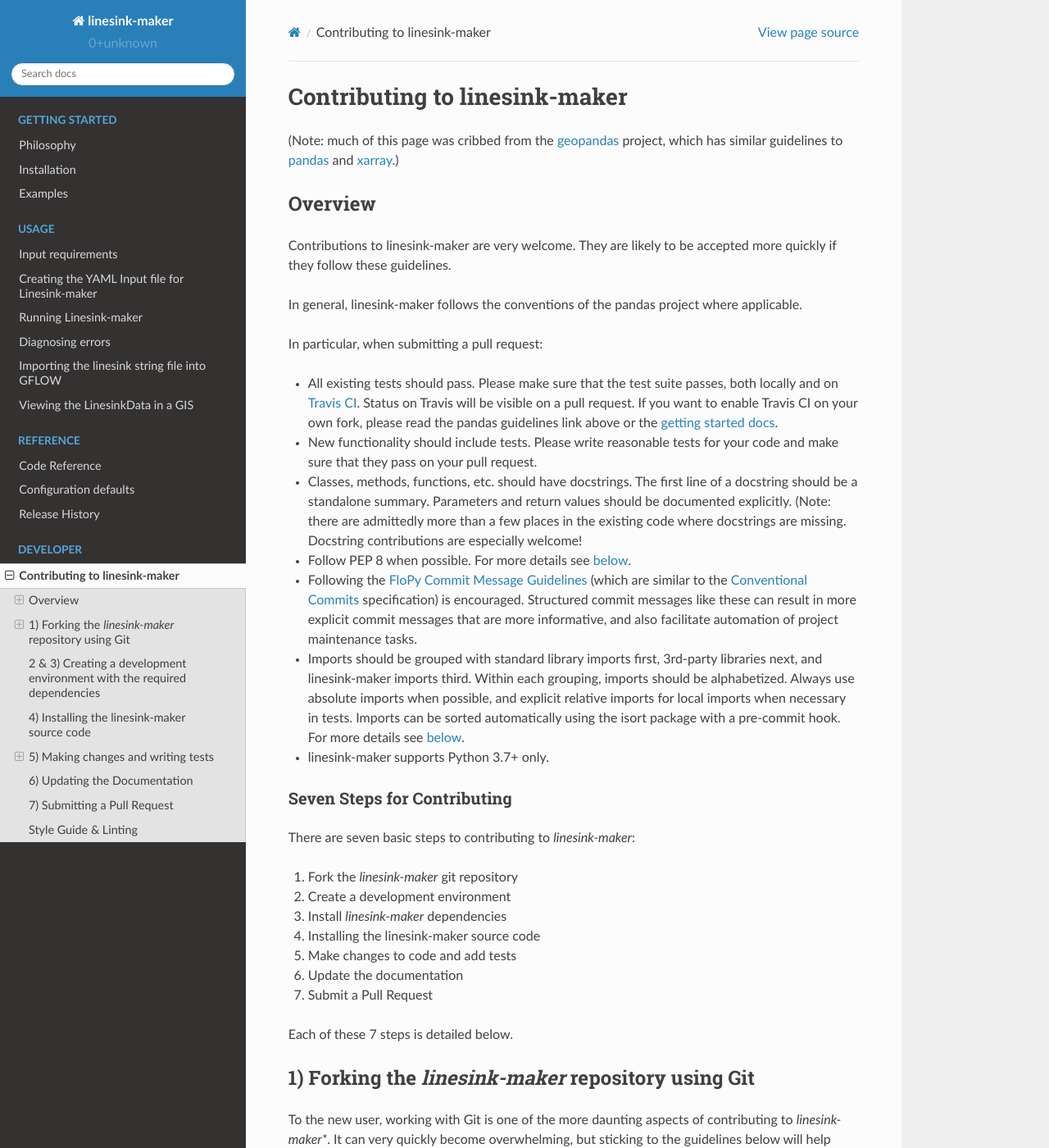
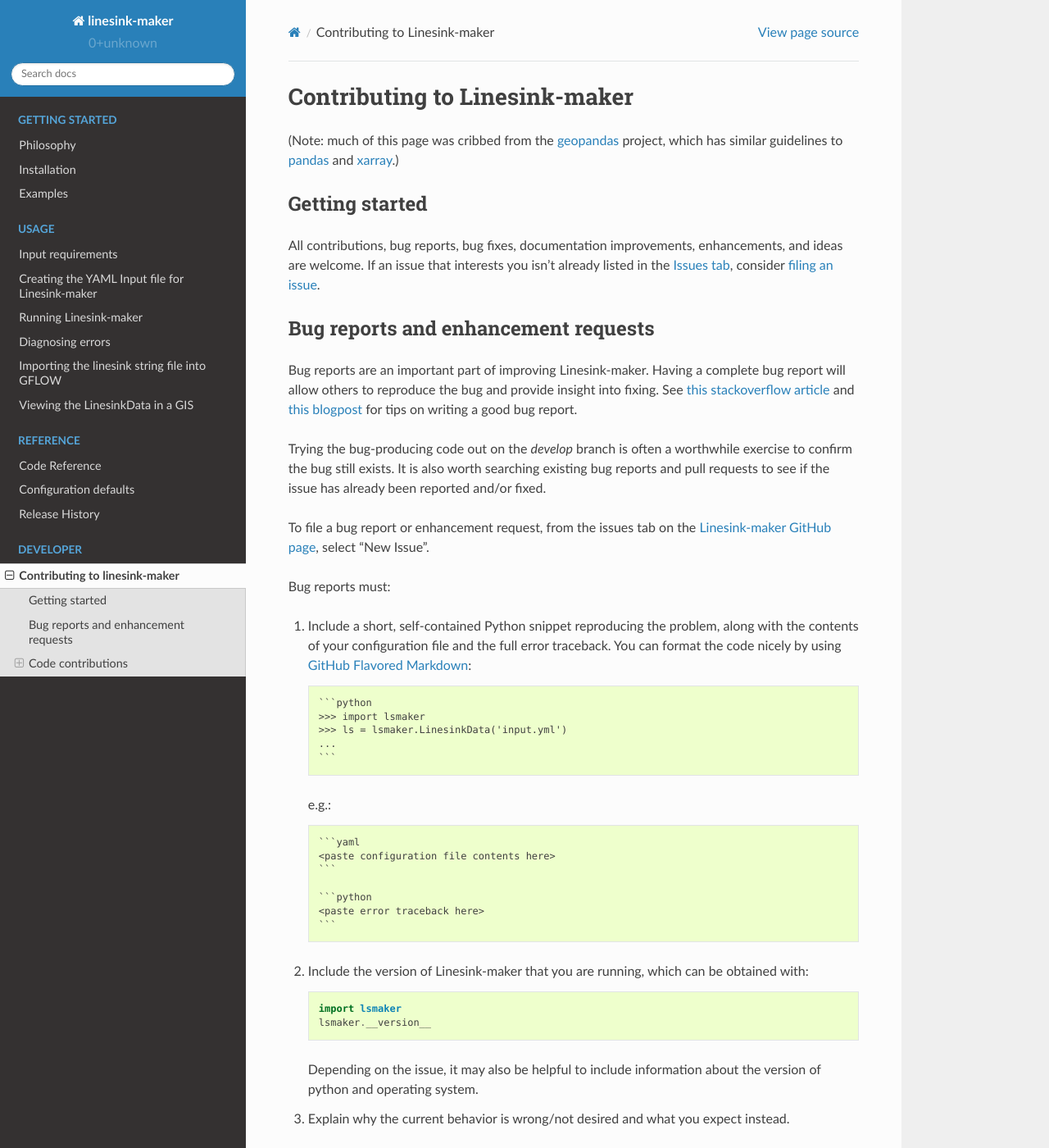
Before and after one commit to DOI-USGS/linesink-maker, a Sphinx documentation site: the page built from docs/source/contributing.rst, in a window 1280 px wide and 1400 px high. Shown: the whole window at 82% size. Built offline with Sphinx 7.4.7 and the Read the Docs theme 2.0.0, drawn with Linux system fonts in a browser that asks for light colours; some of the changed text lies outside the part shown.

Commit message:
docs: update contributing instructions

````diff
--- a/docs/source/contributing.rst
+++ b/docs/source/contributing.rst
@@ -1,28 +1,77 @@
-Contributing to linesink-maker
-================================================================================================
+Contributing to Linesink-maker
+===============================
 
 (Note: much of this page was cribbed from the `geopandas <https://geopandas.org/>`_ project,
 which has similar guidelines to `pandas <http://pandas.pydata.org/pandas-docs/stable/contributing.html>`_
 and `xarray <http://xarray.pydata.org/en/stable/>`_.)
 
-Overview
---------
+Getting started
+----------------
+All contributions, bug reports, bug fixes, documentation improvements, enhancements, and ideas are welcome. If an issue that interests you isn't already listed in the `Issues tab`_, consider `filing an issue`_.
 
-Contributions to linesink-maker are very welcome.  They are likely to
+Bug reports and enhancement requests
+------------------------------------------------
+Bug reports are an important part of improving Linesink-maker. Having a complete bug report
+will allow others to reproduce the bug and provide insight into fixing. See
+`this stackoverflow article <https://stackoverflow.com/help/mcve>`_ and
+`this blogpost <https://matthewrocklin.com/blog/work/2018/02/28/minimal-bug-reports>`_
+for tips on writing a good bug report.
+
+Trying the bug-producing code out on the *develop* branch is often a worthwhile exercise
+to confirm the bug still exists. It is also worth searching existing bug reports and pull requests
+to see if the issue has already been reported and/or fixed.
+
+To file a bug report or enhancement request, from the issues tab on the `Linesink-maker GitHub page <https://github.com/aleaf/linesink-maker>`_, select "New Issue".
+
+Bug reports must:
+
+#. Include a short, self-contained Python snippet reproducing the problem, along with the contents of your configuration file and the full error traceback.
+   You can format the code nicely by using `GitHub Flavored Markdown
+   <https://github.github.com/github-flavored-markdown/>`_::
+
+      ```python
+      >>> import lsmaker
+      >>> ls = lsmaker.LinesinkData('input.yml')
+      ...
+      ```
+
+   e.g.::
+
+      ```yaml
+      <paste configuration file contents here>
+      ```
+
+      ```python
+      <paste error traceback here>
+      ```
+#. Include the version of Linesink-maker that you are running, which can be obtained with:
+
+   .. code-block:: python
+
+       import lsmaker
+       lsmaker.__version__
+
+   Depending on the issue, it may also be helpful to include information about the version
+   of python and operating system.
+
+#. Explain why the current behavior is wrong/not desired and what you expect instead.
+
+The issue will then be visible on the `Issues tab`_ and open to comments/ideas from others.
+
+
+Code contributions
+------------------------------
+Code contributions to Linesink-maker to fix bugs, implement new features or improve existing code are encouraged. Regardless of the context, consider `filing an issue`_ first to make others aware of the problem and allow for discussion on potential approaches to addressing it.
+
+In general, Linesink-maker trys to follow the conventions of the pandas project where applicable. Contributions to Linesink-maker are likely to
 be accepted more quickly if they follow these guidelines.
-
-In general, linesink-maker follows the conventions of the pandas project
-where applicable.
 
 In particular, when submitting a pull request:
 
 - All existing tests should pass.  Please make sure that the test
   suite passes, both locally and on
-  `Travis CI <https://travis-ci.com/aleaf/linesink-maker>`_.  Status on
-  Travis will be visible on a pull request.  If you want to enable
-  Travis CI on your own fork, please read the pandas guidelines link
-  above or the
-  `getting started docs <https://docs.travis-ci.com/user/tutorial/>`_.
+  `GitHub Actions <https://github.com/aleaf/linesink-maker/actions>`_.  Status on
+  the GitHub Actions and code coverage checks will be visible on a pull request.
 
 - New functionality should include tests.  Please write reasonable
   tests for your code and make sure that they pass on your pull request.
@@ -37,23 +86,23 @@
 - Following the `FloPy Commit Message Guidelines <https://github.com/modflowpy/flopy/blob/develop/CONTRIBUTING.md>`_ (which are similar to the `Conventional Commits <https://www.conventionalcommits.org/en/v1.0.0/>`_ specification) is encouraged. Structured commit messages like these can result in more explicit commit messages that are more informative, and also facilitate automation of project maintenance tasks.
 
 - Imports should be grouped with standard library imports first,
-  3rd-party libraries next, and linesink-maker imports third.  Within each
+  3rd-party libraries next, and Linesink-maker imports third.  Within each
   grouping, imports should be alphabetized.  Always use absolute
   imports when possible, and explicit relative imports for local
   imports when necessary in tests. Imports can be sorted automatically using the isort package with a pre-commit hook. For more details see :ref:`below <contributing_style>`.
 
-- linesink-maker supports Python 3.7+ only.
+- Linesink-maker supports Python 3.7+ only.
 
 
 Seven Steps for Contributing
 ~~~~~~~~~~~~~~~~~~~~~~~~~~~~
 
-There are seven basic steps to contributing to *linesink-maker*:
+There are seven basic steps to contributing to *Linesink-maker*:
 
-1) Fork the *linesink-maker* git repository
+1) Fork the *Linesink-maker* git repository
 2) Create a development environment
-3) Install *linesink-maker* dependencies
-4) Installing the linesink-maker source code
+3) Install *Linesink-maker* dependencies
+4) Installing the Linesink-maker source code
 5) Make changes to code and add tests
 6) Update the documentation
 7) Submit a Pull Request
@@ -61,10 +110,10 @@
 Each of these 7 steps is detailed below.
 
 
-1) Forking the *linesink-maker* repository using Git
-------------------------------------------------------
+1) Forking the *Linesink-maker* repository using Git
+~~~~~~~~~~~~~~~~~~~~~~~~~~~~~~~~~~~~~~~~~~~~~~~~~~~~~~~~
 
-To the new user, working with Git is one of the more daunting aspects of contributing to *linesink-maker**.
+To the new user, working with Git is one of the more daunting aspects of contributing to *Linesink-maker*.
 It can very quickly become overwhelming, but sticking to the guidelines below will help keep the process
 straightforward and mostly trouble free.  As always, if you are having difficulties please
 feel free to ask for help.
@@ -82,7 +131,7 @@
 * Matthew Brett's `Pydagogue <http://matthew-brett.github.com/pydagogue/>`_.
 
 Getting started with Git
-~~~~~~~~~~~~~~~~~~~~~~~~
+*************************
 
 `GitHub has instructions <http://help.github.com/set-up-git-redirect>`__ for installing git,
 setting up your SSH key, and configuring git.  All these steps need to be completed before
@@ -91,9 +140,9 @@
 .. _contributing.forking:
 
 Forking
-~~~~~~~
+*************************
 
-You will need your own fork to work on the code. Go to the `linesink-maker project
+You will need your own fork to work on the code. Go to the `Linesink-maker project
 page <https://github.com/aleaf/linesink-maker>`_ and hit the ``Fork`` button. You will
 want to clone your fork to your machine::
 
@@ -102,16 +151,13 @@
     git remote add upstream git://github.com/aleaf/linesink-maker.git
 
 This creates the directory `linesink-maker-yourname` and connects your repository to
-the upstream (main project) *linesink-maker* repository.
+the upstream (main project) *Linesink-maker* repository.
 
-The testing suite will run automatically on Travis-CI once your pull request is
-submitted.  However, if you wish to run the test suite on a branch prior to
-submitting the pull request, then Travis-CI needs to be hooked up to your
-GitHub repository.  Instructions for doing so are `here
-<http://about.travis-ci.org/docs/user/getting-started/>`__.
+The testing suite should run automatically on GitHub Actions each time code is pushed to your fork,
+and will also run on submittal of your pull request.
 
 Creating a branch
-~~~~~~~~~~~~~~~~~~
+*************************
 
 You want your master branch to reflect only production-ready code, so create a
 feature branch for making your changes. For example::
@@ -125,7 +171,7 @@
 
 This changes your working directory to the shiny-new-feature branch.  Keep any
 changes in this branch specific to one bug or feature so it is clear
-what the branch brings to *linesink-maker*. You can have many shiny-new-features
+what the branch brings to *Linesink-maker*. You can have many shiny-new-features
 and switch in between them using the git checkout command.
 
 To update this branch, you need to retrieve the changes from the develop branch::
@@ -133,7 +179,7 @@
     git fetch upstream
     git rebase upstream/develop
 
-This will replay your commits on top of the latest linesink-maker git develop.  If this
+This will replay your commits on top of the latest Linesink-maker git develop.  If this
 leads to merge conflicts, you must resolve these before submitting your pull
 request.  **It's a good idea to move slowly while doing this and pay attention to the messages from git.** The wrong command at the wrong time can quickly spiral into a confusing mess.
 
@@ -144,19 +190,19 @@
 .. _contributing.dev_env:
 
 2 & 3) Creating a development environment with the required dependencies
----------------------------------------------------------------------------
-A development environment is a virtual space where you can keep an independent installation of *linesink-maker*.
+~~~~~~~~~~~~~~~~~~~~~~~~~~~~~~~~~~~~~~~~~~~~~~~~~~~~~~~~~~~~~~~~~~~~~~~~~~~~~~~~~~~~~~~~~~~~~~~~~~~~~~~~~~~~~~~~
+A development environment is a virtual space where you can keep an independent installation of *Linesink-maker*.
 This makes it easy to keep both a stable version of python in one place you use for work, and a development
 version (which you may break while playing with code) in another.
 
-An easy way to create a *linesink-maker* development environment is as follows:
+An easy way to create a *Linesink-maker* development environment is as follows:
 
 - Install either `Anaconda <http://docs.continuum.io/anaconda/>`_ or
   `miniconda <http://conda.pydata.org/miniconda.html>`_
 - Make sure that you have :ref:`cloned the repository <contributing.forking>`
 - ``cd`` to the *linesink-maker** source directory
 
-Tell conda to create a new environment, named ``lsmaker_dev``, that has all of the python packages needed to contribute to linesink-maker. Note that in the `geopandas instructions <https://geopandas.org/contributing.html>`_, this step is broken into two parts- 2) creating the environment, and 3) installing the dependencies. By using a yaml file that includes the environment name and package requirements, these two steps can be combined::
+Tell conda to create a new environment, named ``lsmaker_dev``, that has all of the python packages needed to contribute to Linesink-maker. Note that in the `geopandas instructions <https://geopandas.org/contributing.html>`_, this step is broken into two parts- 2) creating the environment, and 3) installing the dependencies. By using a yaml file that includes the environment name and package requirements, these two steps can be combined::
 
       conda env create -f requirements-dev.yml
 
@@ -184,18 +230,18 @@
 At this point you can easily do a *development* install, as detailed in the next sections.
 
 
-4) Installing the linesink-maker source code
-------------------------------------------------------
+4) Installing the Linesink-maker source code
+~~~~~~~~~~~~~~~~~~~~~~~~~~~~~~~~~~~~~~~~~~~~~~~~~~~~~~~~
 
-Once dependencies are in place, install the linesink-maker source code by navigating to the gitclone of the *linesink-maker* repository and (with the ``lsmaker_dev`` environment activated) running::
+Once dependencies are in place, install the Linesink-maker source code by navigating to the gitclone of the *Linesink-maker* repository and (with the ``lsmaker_dev`` environment activated) running::
 
     python install -e .
 
 
 5) Making changes and writing tests
--------------------------------------
+~~~~~~~~~~~~~~~~~~~~~~~~~~~~~~~~~~~~~~~~~~~~~~~~~~~~~~~~
 
-*linesink-maker* is serious about testing and strongly encourages contributors to embrace
+*Linesink-maker* is serious about testing and strongly encourages contributors to embrace
 `test-driven development (TDD) <http://en.wikipedia.org/wiki/Test-driven_development>`_.
 This development process "relies on the repetition of a very short development cycle:
 first the developer writes an (initially failing) automated test case that defines a desired
@@ -204,36 +250,36 @@
 taken from the original GitHub issue.  However, it is always worth considering additional
 use cases and writing corresponding tests.
 
-In general, tests are required for code pushed to *linesink-maker*.  Therefore,
+In general, tests are required for code pushed to *Linesink-maker*.  Therefore,
 it is worth getting in the habit of writing tests ahead of time so this is never an issue.
 
-*linesink-maker* uses the `pytest testing system
+*Linesink-maker* uses the `pytest testing system
 <http://doc.pytest.org/en/latest/>`_ and the convenient
 extensions in `numpy.testing
 <http://docs.scipy.org/doc/numpy/reference/routines.testing.html>`_ and `pandas.testing <https://pandas.pydata.org/pandas-docs/stable/reference/general_utility_functions.html>`_.
 
 Writing tests
-~~~~~~~~~~~~~
+***************
 
 All tests should go into the ``tests`` directory. This folder contains many
-current examples of tests, and we suggest looking to these for inspiration.
-
-The ``.testing`` module has some special functions to facilitate writing tests. The easiest way to verify that your code is correct is to explicitly construct the result you expect, then compare the actual result to the expected correct result.
+current examples of tests, and we suggest looking to these for inspiration. In general,
+the tests in this folder aim to be organized by module (e.g. ``test_routing.py`` for the functions in ``routing.py``).
 
 Running the test suite
-~~~~~~~~~~~~~~~~~~~~~~
+******************************
 
 The tests can then be run directly inside your Git clone (without having to
-install *linesink-maker*) by typing::
+install *Linesink-maker*) by typing::
 
     pytest
 
 6) Updating the Documentation
------------------------------
+~~~~~~~~~~~~~~~~~~~~~~~~~~~~~~~~~~~~~~~~~~~~~~~~~~~~~~~~
 
-The *linesink-maker* documentation resides in the `docs` folder. Changes to the docs are
+
+The *Linesink-maker* documentation resides in the `docs` folder. Changes to the docs are
 made by modifying the appropriate file in the `source` folder within `docs`.
-The *linesink-maker* docs use reStructuredText syntax, `which is explained here <http://www.sphinx-doc.org/en/stable/rest.html#rst-primer>`_
+The *Linesink-maker* docs use reStructuredText syntax, `which is explained here <http://www.sphinx-doc.org/en/stable/rest.html#rst-primer>`_
 and the docstrings follow the `Numpy Docstring standard <https://github.com/numpy/numpy/blob/master/doc/HOWTO_DOCUMENT.rst.txt>`_.
 
 Once you have made your changes, you can try building the docs using sphinx. To do so, you can navigate to the `doc` folder and type::
@@ -244,21 +290,21 @@
 
 
 7) Submitting a Pull Request
-------------------------------
+~~~~~~~~~~~~~~~~~~~~~~~~~~~~~~~~~~~~~~~~~~~~~~~~~~~~~~~~
 
 Once you've made changes and pushed them to your forked repository, you then
-submit a pull request to have them integrated into the *linesink-maker* code base.
+submit a pull request to have them integrated into the *Linesink-maker* code base.
 
 You can find a pull request (or PR) tutorial in the `GitHub's Help Docs <https://help.github.com/articles/using-pull-requests/>`_.
 
 .. _contributing_style:
 
 Style Guide & Linting
----------------------
+~~~~~~~~~~~~~~~~~~~~~~~~~~~~~~~~~~~~~~~~~~~~~~~~~~~~~~~~
 
-linesink-maker tries to follow the `PEP8 <http://www.python.org/dev/peps/pep-0008/>`_ standard. At this point, there's no enforcement of this, but I am considering implementing `Black <https://black.readthedocs.io/en/stable/>`_, which automates a code style that is PEP8-complient. Many editors perform automatic linting that makes following PEP8 easy.
+Linesink-maker tries to follow the `PEP8 <http://www.python.org/dev/peps/pep-0008/>`_ standard. At this point, there's no enforcement of this, but I am considering implementing `Black <https://black.readthedocs.io/en/stable/>`_, which automates a code style that is PEP8-complient. Many editors perform automatic linting that makes following PEP8 easy.
 
-linesink-maker does use the `isort <https://github.com/timothycrosley/isort>`_ package to automatically organize import statements. isort can installed via pip::
+Linesink-maker does use the `isort <https://github.com/timothycrosley/isort>`_ package to automatically organize import statements. isort can installed via pip::
 
    $ pip install isort
 
@@ -274,9 +320,12 @@
 
    $ python -m pip install pre-commit
 
-From the root of the linesink-maker repository, you should then install the
-``pre-commit`` included in *linesink-maker*::
+From the root of the Linesink-maker repository, you should then install the
+``pre-commit`` included in *Linesink-maker*::
 
    $ pre-commit install
 
 Then ``isort`` will be run automatically each time you commit changes. You can skip these checks with ``git commit --no-verify``.
+
+.. _filing an issue: https://docs.github.com/en/free-pro-team@latest/github/managing-your-work-on-github/creating-an-issue
+.. _Issues tab: https://github.com/aleaf/linesink-maker/issues
````
